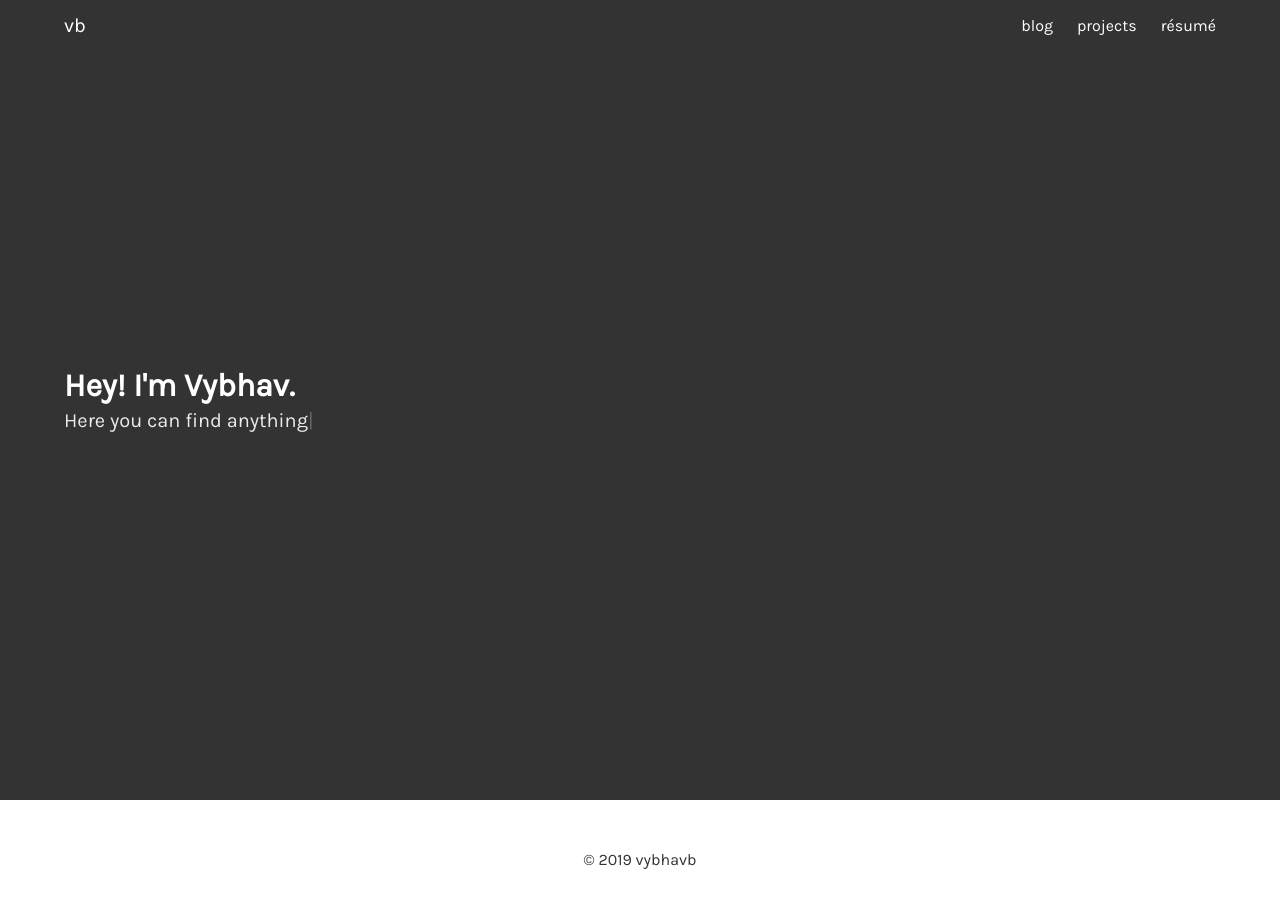
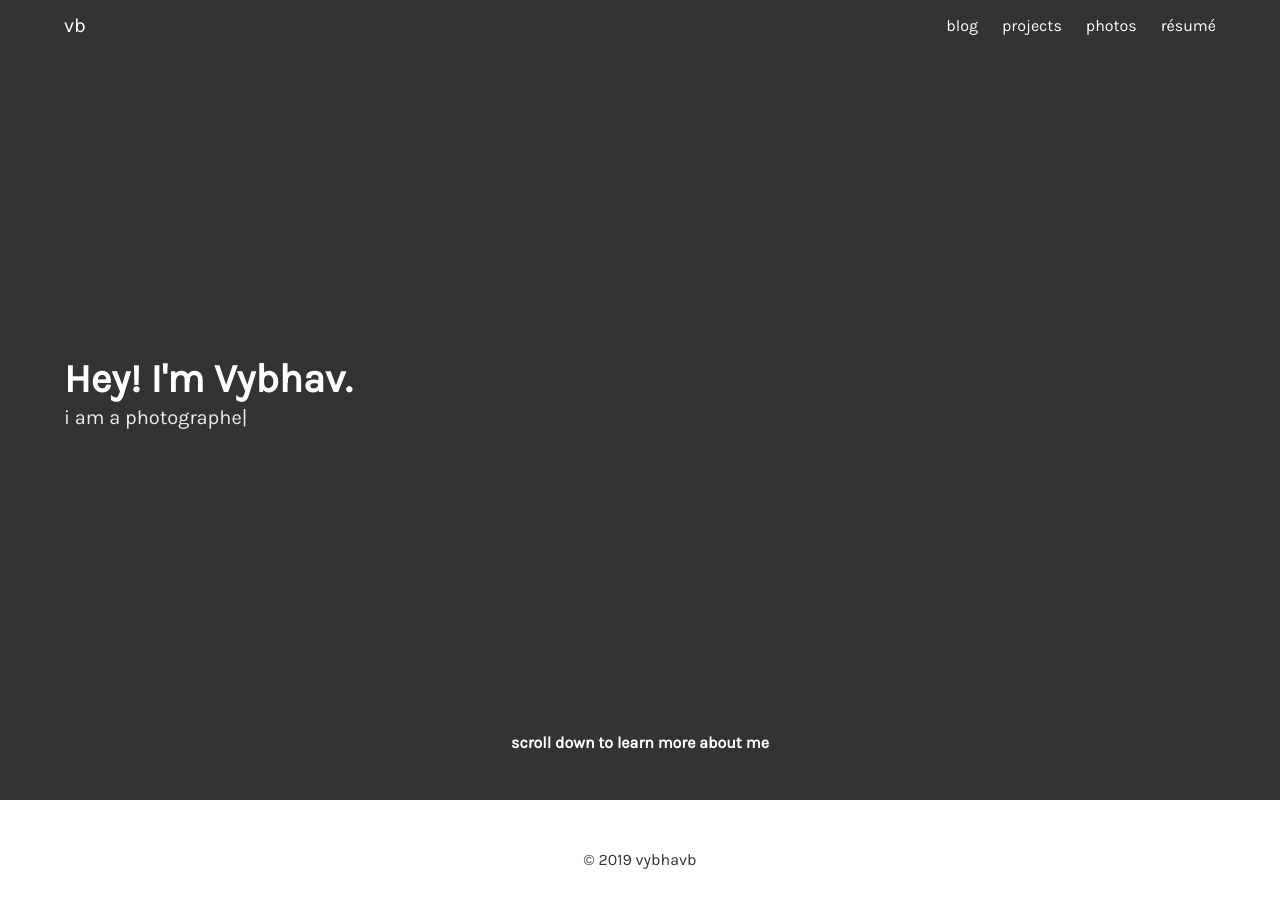
Before and after one commit to vybhavab/vybhavb-website, a Next.js app: page / in a window 1280 px wide. Shown: the top 908 px of the page. Built offline with nearby package versions, Linux system fonts and the light colour scheme.

Commit message:
adding photos page

```diff
--- a/src/assets/css/application.scss
+++ b/src/assets/css/application.scss
@@ -21,7 +21,7 @@ $forest-green: #93C088;
 //link: 494881
 $dark: $carbon;
 $light: $artic-fox;
-$text: $artic-fox;
+$text: $carbon;
 $primary: $forest-green;
 $link: $primary;
 // $title-family: "Karla", sans-serif;
--- a/src/components/Navbar.jsx
+++ b/src/components/Navbar.jsx
@@ -35,7 +35,7 @@ class Navbar extends React.Component {
   render() {
     const { isActive } = this.state;
     return (
-      <nav id="main-navbar" className="navbar is-dark is-fixed-top">
+      <nav id="main-navbar" className="navbar is-dark">
         <div className="container">
           <div className="navbar-brand">
             <Link href="/">
@@ -62,6 +62,11 @@ class Navbar extends React.Component {
                   projects
                 </a>
               </Link>
+              <Link href="/photos">
+                <a className="navbar-item" role="navigation" onClick={this.closeMenu}>
+                  photos
+                </a>
+              </Link>
               <Link href="/resume.pdf">
                 <a className="navbar-item" role="navigation" onClick={this.closeMenu}>
                   résumé
--- a/src/pages/index.jsx
+++ b/src/pages/index.jsx
@@ -2,19 +2,28 @@ import React from 'react';
 import Typed from 'react-typed';
 
 export default () => (
-  <section className="hero is-dark is-fullheight">
+  <section className="hero is-dark is-fullheight-with-navbar">
     <div className="hero-body">
       <div className="container">
-        <h1 className="title">
+        <h1 className="title is-size-2">
           Hey! I&apos;m Vybhav.
         </h1>
         <p className="subtitle">
+          i am&nbsp;
           <Typed
-            strings={['Here you can find anything']}
+            strings={['an undergrad computer science student',
+              'a full stack developer',
+              'a photographer',
+              'a security research enthusiast',
+              '<a href=\'//keybase.io/vybhavb\'>@vybhavb</a> everywhere online']}
             typeSpeed={40}
           />
         </p>
       </div>
     </div>
+    <div className="hero-foot has-text-centered">
+      <h1 className="title is-size-6">scroll down to learn more about me</h1>
+      <br />
+    </div>
   </section>
 );
--- /dev/null
+++ b/src/pages/photos.jsx
@@ -0,0 +1,5 @@
+import React from 'react';
+
+export default () => (
+  <h1>Hello</h1>
+);
```
